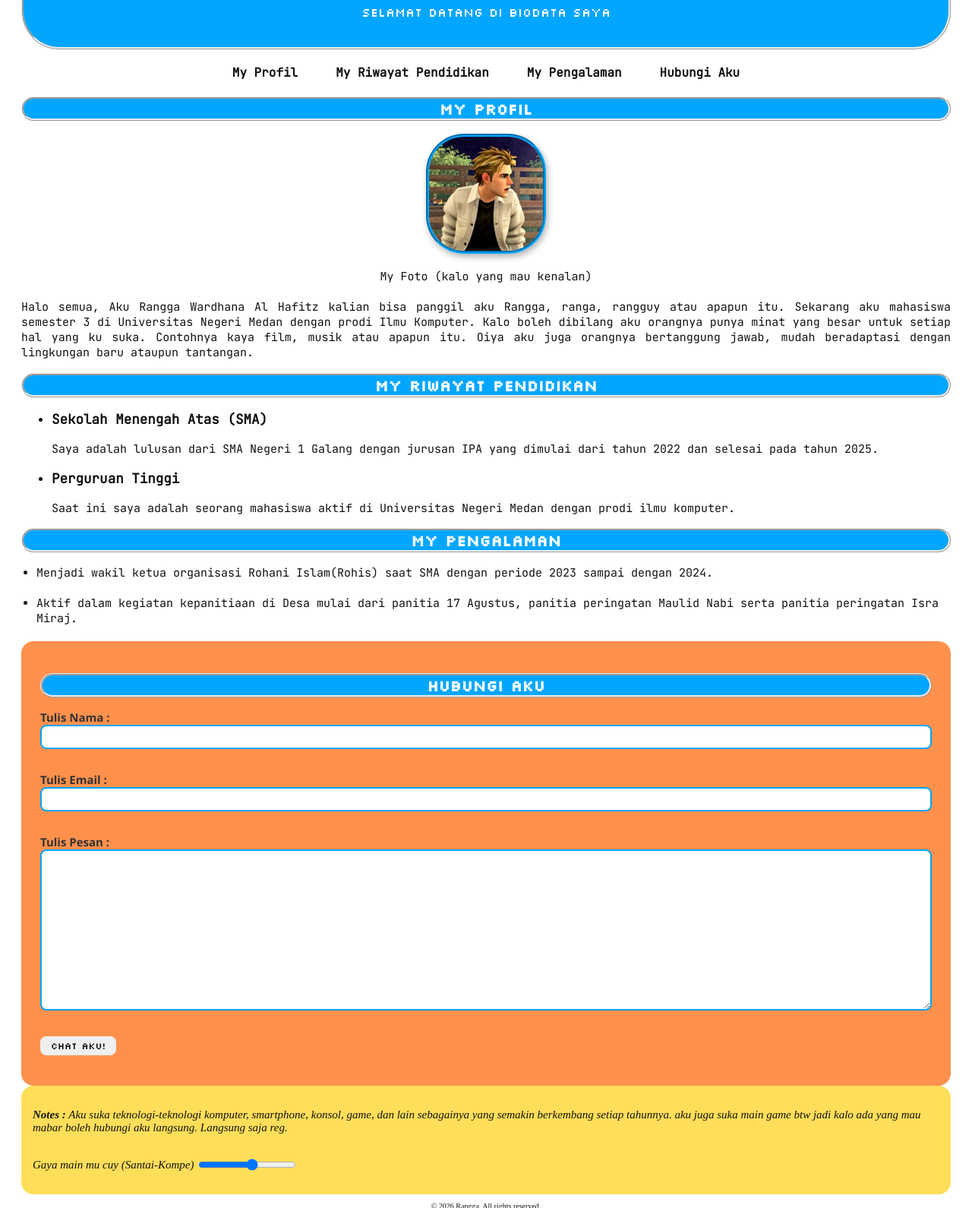
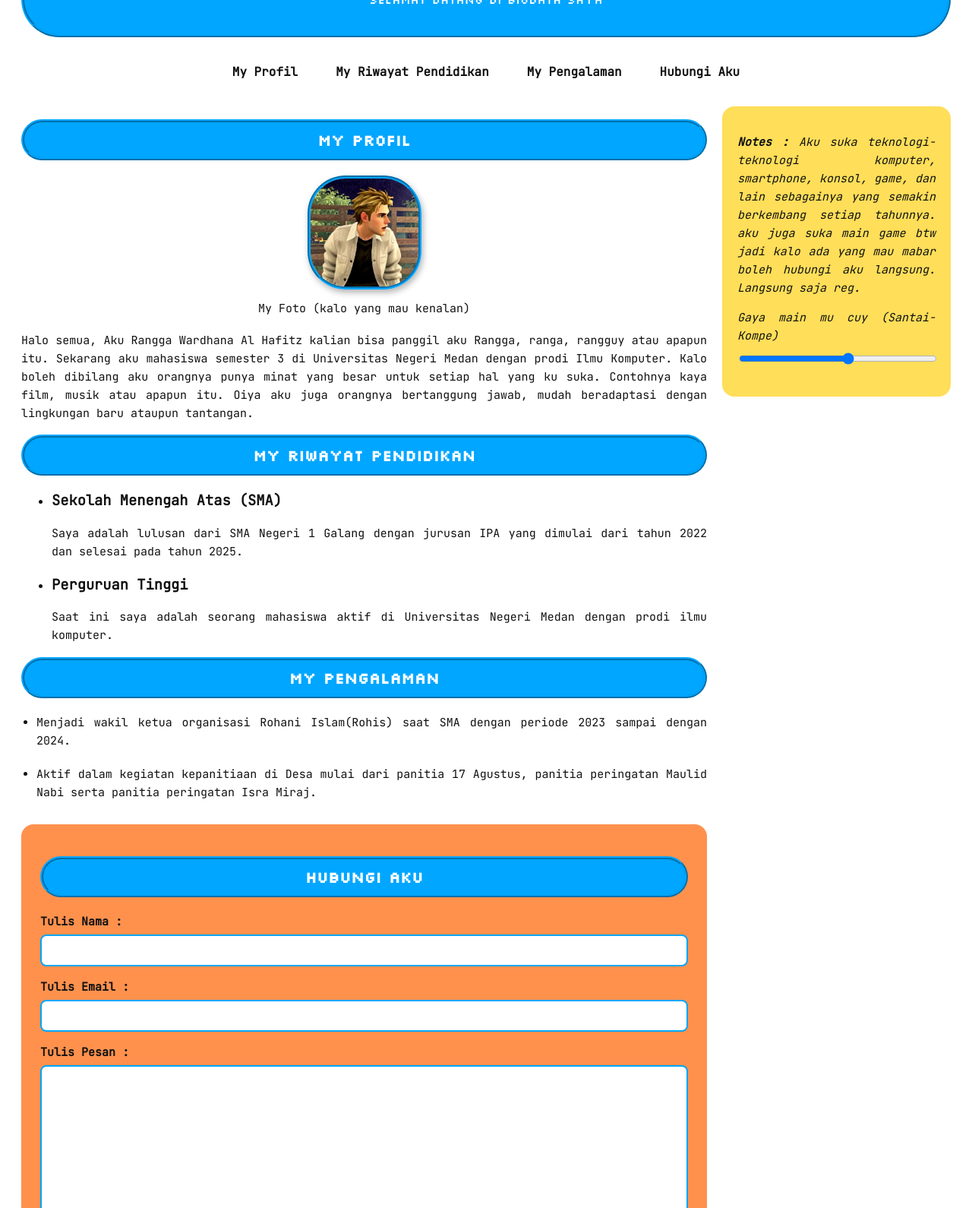
Before and after one commit to rnglich/TugasWeb-Pertemuan2-CSS, a plain HTML site: page index.html in a window 1280 px wide. Shown: the part 129-1719 px from the top of the page at 76% size. Drawn offline with Linux system fonts and the light colour scheme.

Commit message:
Update style.css

```diff
--- a/style.css
+++ b/style.css
@@ -1,7 +1,7 @@
 @import url('https://fonts.googleapis.com/css2?family=JetBrains+Mono&family=Play&family=Press+Start+2P&family=Silkscreen&display=swap');
 
 /* =========================================
-   1. PENGATURAN GLOBAL (BODY & TEKS)
+   1. PENGATURAN GLOBAL & CSS VARIABLES
    ========================================= */
 :root {
     --primary-color: #00a6ff;
@@ -9,226 +9,85 @@
     --text-dark: #121212;
     --bg-aside: #ffde59;
     --bg-contact: #ff914d;
-}
-   body {
-    background-color: #ffffff;
-    color: #121212;
-    min-height: 100vh;
-    transition: 0.3s;
-    padding: 20px;
-    box-sizing: border-box;
+    --border-color: #00a6ff;
 }
 
-/*p {
-    text-align: justify;
-    font-family: 'JetBrains Mono', monospace;
-    font-size: 15px;
+/* Dark Mode Otomatis (Bonus Requirement) */
+@media (prefers-color-scheme: dark) {
+    :root {
+        --primary-color: #0084cc;
+        --bg-light: #121212;
+        --text-dark: #ffffff;
+        --bg-aside: #453c0a;
+        --bg-contact: #4a1c03;
+        --border-color: #333333;
+    }
 }
-*/
 
+*, *::before, *::after {
+    box-sizing: border-box; /* Global box-sizing */
+}
+
+/* =========================================
+   2. LAYOUT UTAMA (GRID)
+   ========================================= */
+body {
+    display: grid;
+    gap: 20px;
+    background-color: var(--bg-light);
+    color: var(--text-dark);
+    min-height: 100vh;
+    padding: 20px;
+    transition: background-color 0.3s, color 0.3s;
+    font-family: 'JetBrains Mono', monospace; /* Default font */
+
+    /* Layout Mobile (1 Kolom) */
+    grid-template-columns: 1fr;
+    grid-template-areas:
+        "header"
+        "nav"
+        "main"
+        "aside"
+        "footer";
+}
+
+/* Layout Desktop (2 Kolom) */
+@media (min-width: 768px) {
+    body {
+        grid-template-columns: 3fr 1fr; /* Main 75%, Aside 25% */
+        grid-template-areas:
+            "header header"
+            "nav nav"
+            "main aside"
+            "footer footer";
+    }
+}
+
+header { grid-area: header; }
+nav    { grid-area: nav; }
+main   { grid-area: main; }
+aside  { grid-area: aside; }
+footer { grid-area: footer; }
+
+/* =========================================
+   3. KOMPONEN UMUM & TIPOGRAFI
+   ========================================= */
 h2 {
     font-family: 'Silkscreen', cursive;
     text-align: center;
     font-size: 20px;
-    background-color: #00a6ff;
-    border-style: ridge;
+    background-color: var(--primary-color);
+    border: 4px ridge var(--border-color);
     border-radius: 50px;
     color: #ffffff;
+    padding: 10px;
+    margin-bottom: 20px;
 }
 
-button {
-    width: 100px;
-    padding: 5px;
-    border-radius: 8px;
-    border: none;
-    font-family: 'Silkscreen', cursive;
-    font-size: 12px;
-    cursor: pointer;
-    transition: background-color 0.3s;
-}
-article p{
+p, article p, #riwayat p, #pengalaman li {
     text-align: justify;
-    font-family: 'JetBrains Mono', monospace;
     font-size: 15px;
-}
-
-/* =========================================
-   2. PENGATURAN MODE GELAP (DARK MODE)
-   ========================================= */
-#mode {
-    display: none;
-}
-
-.ubah-warna {
-    display: inline-block;
-    padding: 10px 10px;
-    background-color: #00a6ff;
-    color: #121212;
-    cursor: pointer;
-    border-radius: 25px;
-    font-size: 10px;
-    height: auto;
-    border: none;
-    box-shadow: 0 4px 6px rgba(red, green, blue, alpha);
-    transition: all 0.3s ease;
-    margin-bottom: 15px;
-    font-family: 'Silkscreen', cursive;
-}
-.ubah-warna:hover{
-    background-color: #0084cc;
-    transform: translateY(-2px);
-}
-
-body:has(#mode:checked) {
-    background-color: #121212;
-    color: #ffffff;
-}
-
-body:has(#mode:checked) .ubah-warna {
-    background-color: #333333;
-    color: #ffffff;
-}
-
-body:has(#mode:checked) #kontak {
-    background-color:#4a1c03;
-    color: #ffffff;
-}
-
-body:has(#mode:checked) #kontak label {
-    color: #e0e0e0;
-}
-
-body:has(#mode:checked) aside {
-    background-color: #453c0a;
-    color: #ffffff;
-}
-body:has(#mode:checked) nav #info{
-    color: #ffffff;
-}
-body:has(#mode:checked) nav a{
-    color: #ffffff;
-    background-color: transparent;
-    border: none;
-    transition: color 0.3s, border-bottom 0.3s;
-}
-body:has(#mode:checked) nav a:hover{
-    background-color: #555555;
-    transition: color 0.3s, border-bottom 0.3s;
-}
-
-/* =========================================
-   3. HEADER & NAVIGASI
-   ========================================= */
-header {
-    background-color: #00a6ff;
-    border-radius: 50px;
-    border-style: ridge;
-    text-align: center;
-    font-family: 'Silkscreen', cursive;
-    padding: 20px;
-    color: #ffffff;
-}
-
-header p {
-    text-align: center;
-    font-family: 'Silkscreen', cursive;
-}
-
-/*@media screen and (max-width:768px) {
-    nav{
-        flex-direction: column;
-        align-items: center;
-        gap: 2vh;
-        margin-top: 3vh;
-        width: 100%;
-    }
-
-    nav a{
-        font-size: 2.5vh;
-        width: 80%;
-        padding: 1.5vh 0;
-        border-bottom: 1px solid #00a6ff;
-    }
-} */
-
-nav {
-    text-align: center;
-    background-color: transparent;
-    padding: 15px 0;
-    justify-content: center;
-    gap: 30px;
-    flex-wrap: wrap;
-    display: flex;
-    margin-top: 15px;
-}
-
-nav a{
-    color:#121212;
-    text-decoration: none;
-    font-family: 'JetBrains Mono', monospace;
-    font-weight: bold;
-    padding-bottom: 5px;
-    border-bottom: 2px solid transparent;
-    transition: color 0.3s, border-bottom 0.3s;
-}
-
-.info ul{
-    list-style: none;
-    padding: 0;
-    margin: 0;
-    display:flex;
-    gap: 50px;
-}
-.info{
-    color: #555555;
-    text-decoration: none;
-    font-weight: bold;
-    padding: 5px 10px;
-    transition: all 0.3s ease;
-}
-.info a:hover{
-    color: #007bff;
-    background-color: #f0f0f0;
-    border-radius: 4px;
-}
-
-/* =========================================
-   4. KONTEN UTAMA & MEDIA (GAMBAR)
-   ========================================= */
-figure img {
-    width: 150px;
-    height: 150px;
-    border-radius: 50px;
-    border: 4px groove #00a6ff;
-    object-fit: cover;
-    display: inline-block;
-    box-shadow: 2px 4px 8px rgba(0, 0, 0, 0.3);
-}
-
-.foto{
-    display: block;
-    margin-left: auto;
-    margin-right: auto;
-}
-
-figcaption {
-    margin: 20px auto;
-    font-size: 15px;
-    font-family: 'JetBrains Mono', monospace;
-}
-
-.infofoto{
-    text-align: center;
-}
-
-#riwayat {
-    font-family: 'JetBrains Mono', monospace;
-    font-size: 15px;
-}
-
-#pengalaman {
-    font-family: 'JetBrains Mono', monospace;
-    font-size: 15px;
+    line-height: 1.6;
 }
 
 #pengalaman ul {
@@ -239,74 +98,172 @@ figcaption {
 
 #pengalaman li {
     margin-bottom: 20px;
-    line-height: 20px;
+}
+
+button {
+    width: 120px;
+    padding: 10px;
+    border-radius: 8px;
+    border: none;
+    font-family: 'Silkscreen', cursive;
+    font-size: 12px;
+    cursor: pointer;
+    background-color: var(--primary-color);
+    color: #ffffff;
+    transition: background-color 0.3s, transform 0.2s;
+}
+
+button:hover {
+    filter: brightness(1.1);
+    transform: translateY(-2px);
 }
 
 /* =========================================
-   5. ASIDE (KOLOM SAMPING)
+   4. HEADER & NAVIGASI (FLEXBOX)
+   ========================================= */
+header {
+    background-color: var(--primary-color);
+    border-radius: 50px;
+    border: 4px ridge var(--border-color);
+
+    /* Gunakan Flexbox untuk mengatur isi header */
+    display: flex;
+    flex-direction: column; /* Menyusun h1 dan p atas ke bawah */
+    justify-content: center; /* Meratakan secara vertikal */
+    align-items: center; /* Meratakan secara horizontal (tengah) */
+
+    font-family: 'Silkscreen', cursive;
+    padding: 20px;
+    color: #ffffff;
+    min-height: 150px; /* Pastikan tinggi cukup */
+}
+
+/* Pastikan margin bawaan h1 dan p tidak mengganggu */
+header h1 {
+    margin: 0;
+    margin-bottom: 10px; /* Jarak antara h1 dan p */
+    font-size: 2em; /* Sesuaikan ukuran font jika perlu */
+}
+
+header p {
+    margin: 0;
+    text-align: center; /* Pastikan teks p juga di tengah */
+}
+/* Flexbox pada navigasi */
+.info ul {
+    display: flex; /* Flexbox Requirement */
+    justify-content: center;
+    flex-wrap: wrap;
+    list-style: none;
+    padding: 15px 0;
+    margin: 0;
+    gap: 30px;
+}
+
+.info a {
+    color: var(--text-dark);
+    text-decoration: none;
+    font-weight: bold;
+    padding: 5px 10px;
+    border-bottom: 2px solid transparent;
+    transition: color 0.3s, border-bottom 0.3s;
+}
+
+.info a:hover {
+    color: var(--primary-color);
+    border-bottom: 2px solid var(--primary-color);
+}
+
+/* =========================================
+   5. GAMBAR PROFIL
+   ========================================= */
+figure {
+    text-align: center;
+    margin: 20px 0;
+}
+
+figure img {
+    width: 150px;
+    height: 150px;
+    border-radius: 50px;
+    border: 4px groove var(--primary-color);
+    object-fit: cover;
+    display: inline-block;
+    box-shadow: 2px 4px 8px rgba(0, 0, 0, 0.3);
+}
+
+figcaption {
+    margin-top: 10px;
+    font-size: 15px;
+}
+
+/* =========================================
+   6. ASIDE (KOLOM SAMPING)
    ========================================= */
 aside {
-    background-color: #ffde59;
+    background-color: var(--bg-aside);
     border-radius: 16px;
     font-size: 15px;
     font-weight: 300;
     font-style: oblique;
-    padding: 15px;
-    transition: background-color 0.3s, color 0.3s;
+    padding: 20px;
+    align-self: start;
 }
 
-aside input[type="range"],
-aside textarea {
-    height: 10px;
-    margin-top: 20px;
+aside input[type="range"] {
+    width: 100%;
+    margin-top: 10px;
 }
 
 /* =========================================
-   6. FORMULIR KONTAK
+   7. FORMULIR KONTAK
    ========================================= */
 #kontak {
-    font-size: 15px;
-    font-family: 'Segoe UI', Tahoma, Geneva, Verdana, sans-serif;
-    background-color: #ff914d;
+    background-color: var(--bg-contact);
     border-radius: 16px;
     padding: 25px;
-    transition: background-color 0.3s, color 0.3s;
+    margin-top: 30px;
+}
+
+#kontak form p {
+    margin-bottom: 15px;
 }
 
 #kontak label {
-    display: flex;
-    margin-top: 8px;
+    display: block; /* Mengubah label agar berada di atas input */
+    margin-bottom: 5px;
     font-weight: bold;
-    color: #333;
-    transition: color 0.3s;
+    color: var(--text-dark);
 }
 
 #kontak input[type="text"],
 #kontak input[type="email"],
 #kontak textarea {
     width: 100%;
-    padding: 5px;
-    margin-bottom: 15px;
-    border: 2px solid #00a6ff;
+    padding: 10px;
+    border: 2px solid var(--border-color);
     border-radius: 8px;
-    box-sizing: border-box;
-    font-family: 'Segoe UI', Tahoma, Geneva, Verdana, sans-serif;
+    font-family: 'Segoe UI', Tahoma, sans-serif;
+    background-color: var(--bg-light);
+    color: var(--text-dark);
 }
 
 #kontak input:focus,
 #kontak textarea:focus {
     outline: none;
-    border-color: #00a6ff;
-}
-
-#kontak button:hover {
-    background-color: antiquewhite;
+    border-color: var(--primary-color);
+    box-shadow: 0 0 5px var(--primary-color);
 }
 
 /* =========================================
-   7. FOOTER
+   8. FOOTER
    ========================================= */
+footer {
+    text-align: center;
+    padding-top: 20px;
+    border-top: 1px dashed var(--border-color);
+}
+
 footer p {
-    font-size: 10px;
-    text-align: center;
+    font-size: 12px;
 }
```
